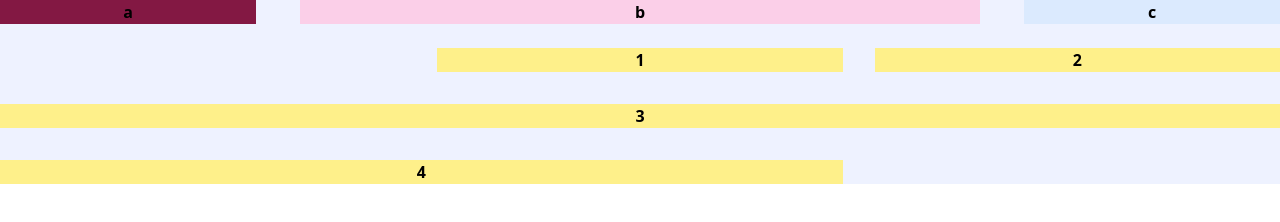
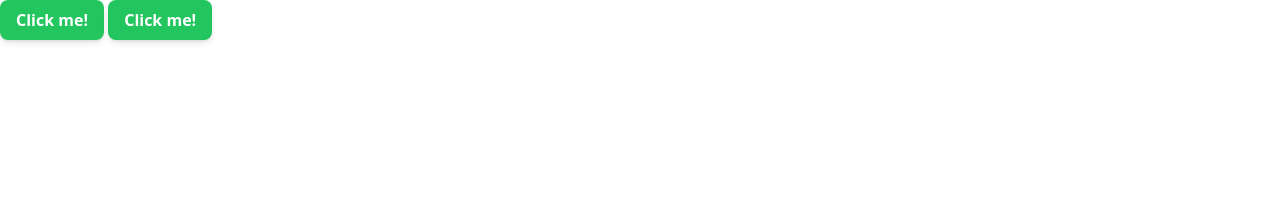
Before and after one commit to JFuenmayor/tailwind-zero, a website: page public/index.html in a window 1280 px wide. Drawn offline with nearby package versions, Linux system fonts and the light colour scheme; files that its build step writes are made by us from their sources.

Commit message:
add @apply directive as core scale tool

```diff
--- a/public/index.html
+++ b/public/index.html
@@ -8,21 +8,10 @@
     <title>TailwindCss microcourse</title>
   </head>
   <body>
-    <div class="lg:container font-semibold bg-indigo-50 md:mx-auto">
-      <div class="flex flex-col md:flex-row gap-11 justify-between text-center">
-        <div class="flex-none w-64 bg-pink-900 text-center">a</div>
-        <div class="flex-1 w-64 bg-pink-200">b</div>
-        <div class="flex-initial w-64 bg-blue-100">c</div>
-      </div>
-      <br />
-      <div
-        class="grid sm:grid-cols-1 md:grid-cols-2 lg:grid-cols-3 text-center gap-8"
-      >
-        <div class="bg-yellow-200 col-start-2">1</div>
-        <div class="bg-yellow-200">2</div>
-        <div class="bg-yellow-200 col-start-1 col-end-4">3</div>
-        <div class="bg-yellow-200 col-span-2">4</div>
-      </div>
+    <div class="container">
+      <button class="py-2 px-4 font-semibold rounded-lg shadow-md text-white bg-green-500 hover:bg-green-700">Click me!</button>
+      <button class="btn btn-green">Click me!</button>
+      </h1>
     </div>
   </body>
 </html>
--- a/src/styles.css
+++ b/src/styles.css
@@ -2,3 +2,11 @@
 @tailwind base;
 @tailwind components;
 @tailwind utilities;
+
+.btn {
+  @apply py-2 px-4 font-semibold;
+}
+
+.btn-green {
+  @apply rounded-lg shadow-md text-white bg-green-500 hover:bg-green-700;
+}
```
Also changed, not shown: README.md.
